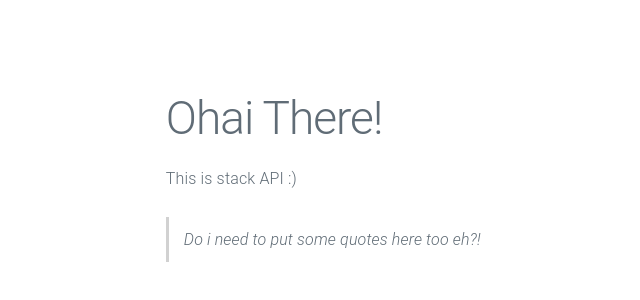
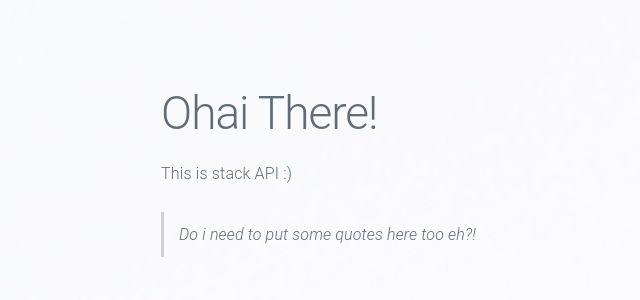
Before and after one commit to Rexperience/stack, a website: page src/index.html in a window 1280 px wide. Shown: the part 170-470 px from the top of the page, without its empty margins (115-755 px from the left). Drawn offline with Linux system fonts and the light colour scheme.

Commit message:
add background image on landing page

```diff
--- a/src/style.css
+++ b/src/style.css
@@ -1,6 +1,11 @@
+html, body {
+    margin: 0 auto;
+}
+
 .main {
     padding: 20%;
     height: 100vh;
+    background-image: url('./main_bg.min.jpg');
 }
 
 .is-centered {
```
Also changed, not shown: src/main_bg.jpg (added), src/main_bg.min.jpg (added).
